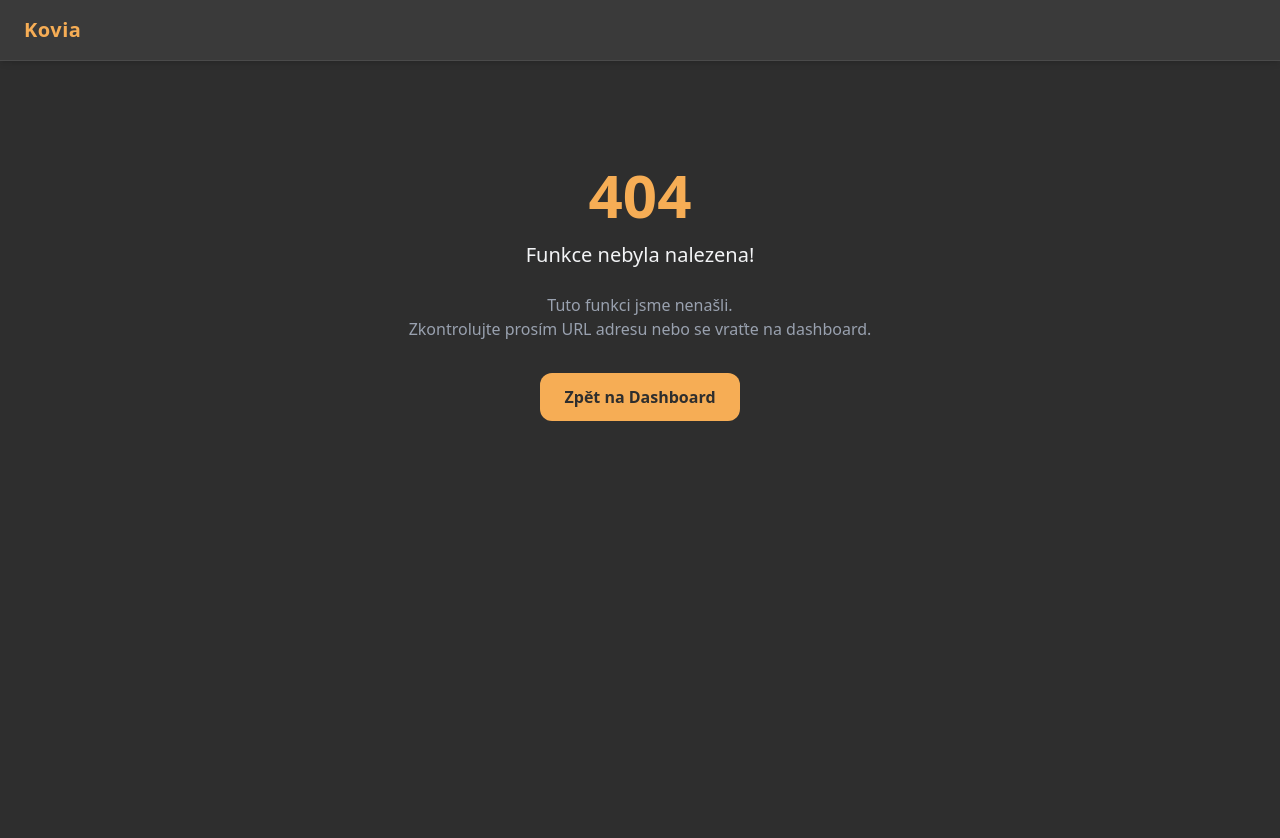
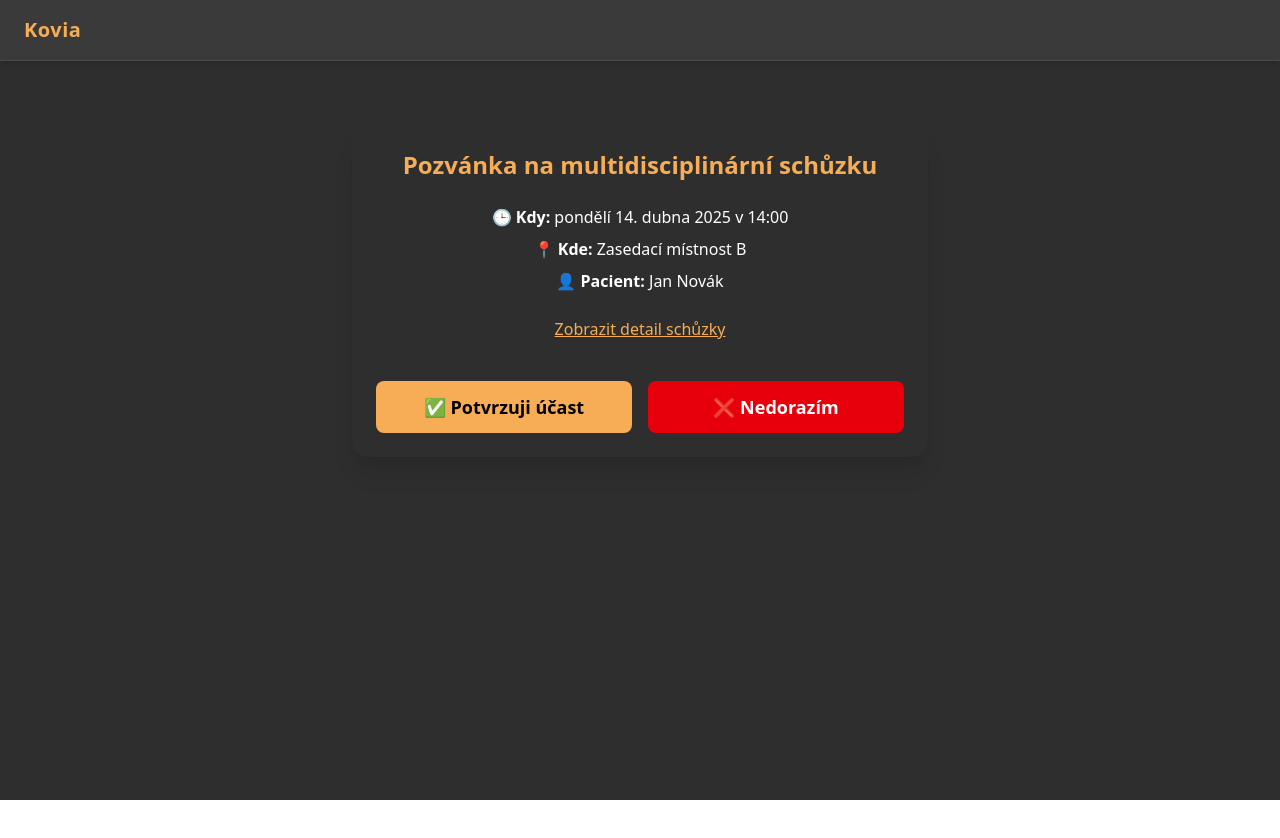
Before and after one commit to fejtcz/rakathon-2025, a SvelteKit app in the folder web/: page /participant_mail in a window 1280 px wide. Before the commit this address had no page. Shown: the top 838 px of the page. After the commit the page ends 800 px from the top, so only its background shows below. Built offline with nearby package versions, Linux system fonts and the light colour scheme.

Commit message:
email template

```diff
--- /dev/null
+++ b/web/src/routes/participant_mail/+page.svelte
@@ -0,0 +1,61 @@
+<script lang="ts">
+    export let date = "2025-04-14T14:00:00";
+    export let location = "Zasedací místnost B";
+    export let patientName = "Jan Novák";
+    export let meetingLink = "/schuzky/123";
+
+    function confirmAttendance() {
+        console.log("✅ Účast potvrzena");
+        // TODO: Odeslat potvrzení na backend
+    }
+
+    function declineAttendance() {
+        console.log("❌ Účast odmítnuta");
+        // TODO: Odeslat odmítnutí na backend
+    }
+
+    function formatDateTime(iso: string) {
+        const d = new Date(iso);
+        return d.toLocaleString("cs-CZ", {
+            dateStyle: "full",
+            timeStyle: "short",
+        });
+    }
+</script>
+
+<div
+    class="max-w-xl mx-auto mt-10 bg-[#2e2e2e] text-white rounded-2xl p-6 shadow-xl space-y-6"
+>
+    <h2 class="text-2xl font-bold text-center text-[#f6ad55]">
+        Pozvánka na multidisciplinární schůzku
+    </h2>
+
+    <div class="space-y-2 text-center">
+        <p><strong>🕒 Kdy:</strong> {formatDateTime(date)}</p>
+        <p><strong>📍 Kde:</strong> {location}</p>
+        <p><strong>👤 Pacient:</strong> {patientName}</p>
+    </div>
+
+    <div class="text-center">
+        <a
+            href={meetingLink}
+            class="underline text-[#f6ad55] hover:text-[#ffbf70] transition"
+            >Zobrazit detail schůzky</a
+        >
+    </div>
+
+    <div class="flex flex-col sm:flex-row gap-4 pt-4">
+        <button
+            on:click={confirmAttendance}
+            class="flex-1 bg-[#f6ad55] text-black font-semibold px-6 py-3 rounded-lg text-lg hover:bg-opacity-90 transition"
+        >
+            ✅ Potvrzuji účast
+        </button>
+        <button
+            on:click={declineAttendance}
+            class="flex-1 bg-red-600 text-white font-semibold px-6 py-3 rounded-lg text-lg hover:bg-red-500 transition"
+        >
+            ❌ Nedorazím
+        </button>
+    </div>
+</div>
```
